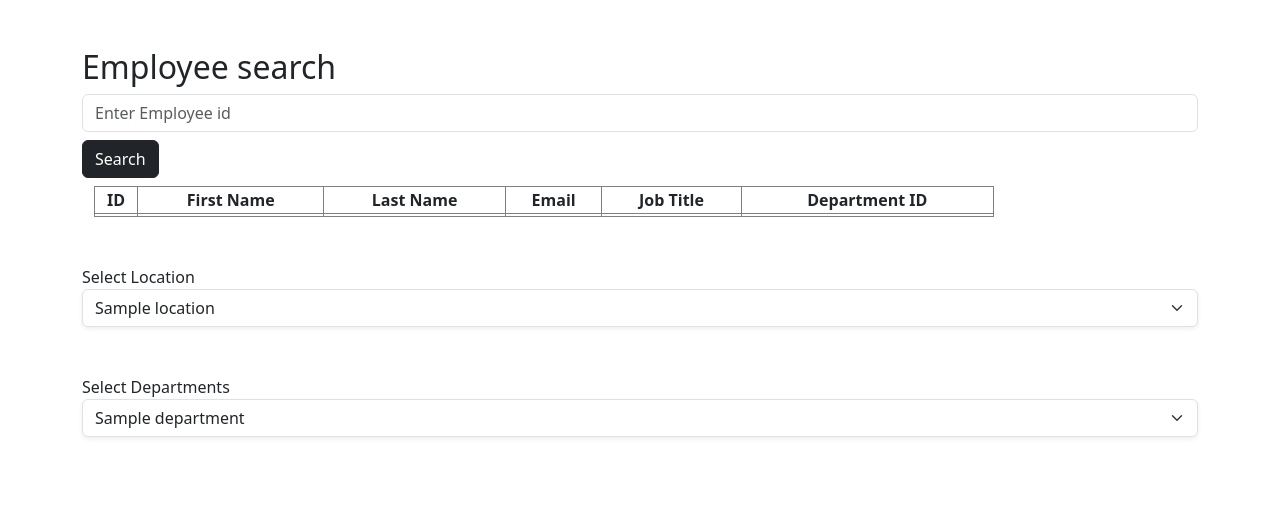
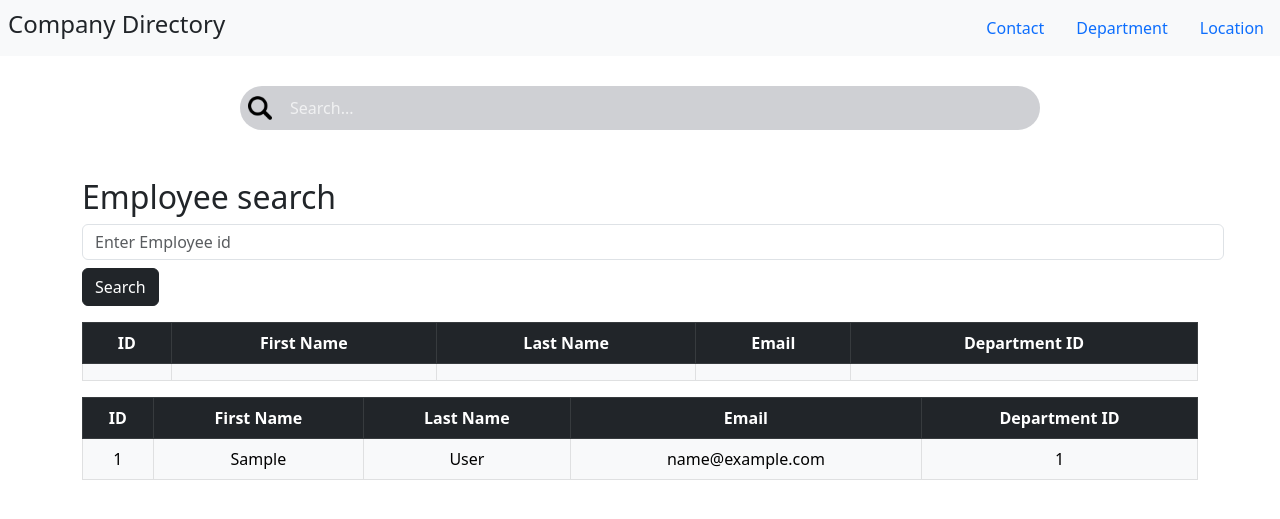
Before and after one commit to punSavitri/companydirectory, a PHP site: page /companydirectory/ in a window 1280 px wide. Shown: the top 519 px of the page. Run offline with PHP 8.4, Linux system fonts and the light colour scheme; tables that the repository leaves empty or names only in its code hold one stand-in row (values such as "Sample post"); lists and menus that the app fills with data are empty; some libraries are stand-ins or nearby versions.

Commit message:
table issues

```diff
--- a/css/custom.css
+++ b/css/custom.css
@@ -0,0 +1,34 @@
+form {
+  background-color: #cfd0d4;
+  width: 800px;
+  height: 44px;
+  border-radius: 40px;
+  display: flex;
+  flex-direction: row;
+  align-items: center;
+  margin-top: 30px;
+
+
+}
+input {
+  all: unset;
+  font: 16px system-ui;
+  color: rgb(255, 255, 255);
+  height: 100%;
+  width: 100%;
+  padding: 6px 10px;
+}
+::placeholder {
+  color: #fff;
+  opacity: 0.7;
+}
+
+
+
+/* media query */
+@media (min-width:320px) and (max-width:1280px) {
+  table {
+    width:auto;
+    text-align: center;
+  }
+}
--- a/index.html
+++ b/index.html
@@ -16,6 +16,36 @@
   </head>
 
   <body>
+    <!-- navigation  -->
+    <nav class="navbar bg-body-tertiary">
+      <h4 class="mx-2">Company Directory</h4>
+      <ul class="nav">
+        <li class="nav-item">
+          <a class="nav-link active" aria-current="page" href="index.html"
+            >Contact</a
+          >
+        </li>
+        <li class="nav-item">
+          <a class="nav-link" href="department.html">Department</a>
+        </li>
+        <li class="nav-item">
+          <a class="nav-link" href="location.html">Location</a>
+        </li>
+      </ul>
+    </nav>
+    <!-- search bar -->
+    <div class="container d-flex justify-content-center align-items-center">
+      <form id="form" role="search">
+        <img src="images/search.png" class="p-2" width="40px" height="40px" />
+        <input
+          type="search"
+          placeholder="Search..."
+          id="q"
+          aria-label="Search throught the site content"
+        />
+      </form>
+    </div>
+    <!-- employee search bar -->
     <div class="container my-5">
       <h2>Employee search</h2>
       <div class="col-xs-4">
@@ -26,25 +56,21 @@
           autocomplete="off"
           placeholder="Enter Employee id"
         />
-      </div>
 
         <button type="button" class="btn btn-dark mt-2" id="searchBtn">
           Search
         </button>
-      <div class="container mt-2">
-        <div class="row">
-          <div class="col-md-12">
-            <div class="panel-body">
-              <div class="table-responsive">
-                <table class="table-bordered text-center" width="900px">
-                  <thead>
+      </div>
+
+      <div class="table-responsive-sm mt-3">
+        <table class="table table-hover table-light table-bordered">
+          <thead class="table-dark">
             <tr>
-                      <th>ID</th>
-                      <th>First Name</th>
-                      <th>Last Name</th>
-                      <th>Email</th>
-                      <th>Job Title</th>
-                      <th>Department ID</th>
+              <th class="th-sm">ID</th>
+              <th class="th-sm">First Name</th>
+              <th class="th-sm">Last Name</th>
+              <th class="th-sm">Email</th>
+              <th class="th-sm">Department ID</th>
             </tr>
           </thead>
           <tbody>
@@ -52,27 +78,46 @@
               <td id="id"></td>
               <td id="firstName"></td>
               <td id="lastName"></td>
-                      <td id="jobtitle"></td>
               <td id="email"></td>
               <td id="departmentId"></td>
             </tr>
           </tbody>
         </table>
       </div>
-            </div>
-          </div>
-        </div>
+
+      <!-- showing result of personnel details in table -->
+      <div class="table-responsive-sm mt-3">
+        <table class="table table-hover table-light table-bordered">
+          <thead class="table-dark">
+            <tr>
+              <th class="th-sm">ID</th>
+              <th class="th-sm">First Name</th>
+              <th class="th-sm">Last Name</th>
+              <th class="th-sm">Email</th>
+              <th class="th-sm">Department ID</th>
+            </tr>
+          </thead>
+          <tbody>
+            <tr>
+              <td id="pId"></td>
+              <td id="pfirstName"></td>
+              <td id="plastName"></td>
+              <td id="pEmail"></td>
+              <td id="pdepartmentId"></td>
+            </tr>
+          </tbody>
+        </table>
       </div>
     </div>
 
-    <div class="container my-5">
+    <!-- <div class="container my-5">
       <span>Select Location</span>
       <select id="select_location" class="form-select shadow-sm"></select>
     </div>
     <div class="container my-5">
       <span>Select Departments</span>
       <select id="select_department" class="form-select shadow-sm"></select>
-    </div>
+    </div> -->
 
     <!-- bootstrap js file -->
     <script src="libs/bootstrap/js/bootstrap.bundle.min.js"></script>
--- a/js/script.js
+++ b/js/script.js
@@ -35,25 +35,57 @@
     },
   });
 
+  //showing on table all personnel record
+  $.ajax({
+    type: "GET",
+    url: "php/getAllPersonnel.php",
+    dataType: "json",
+    success: function (result) {
+      console.log(result);
+      for (var i = 0; i < result.data.length; i++) {
+        $("#pId").append(result.data[i].id);
+        $("#pfirstName").append(result.data[i].firstName);
+        $("#plastName").append(result.data[i].lastName);
+        $("#pEmail").append(result.data[i].email);
+        $("#pdepartmentId").append(result.data[i].departmentID);
+      }
+    },
+    error: function (jqXHR, textStatus, errorThrown) {
+      console.log(jqXHR.textStatus);
+    },
+  });
+
   //get  personnel details by ID
   $("#search").keyup(function () {
     var input = $(this).val();
     // alert(input);
     $("#searchBtn").click(function () {
       //checking if the input field is empty
+
       if (input != "") {
         $.ajax({
           url: "php/getPersonnelByID.php",
           method: "GET",
-          success: function (data) {
-            console.log(data);
+          data: {
+            id: input,
           },
+          success: function (output) {
+            console.log(output);
+
+            $("#id").append(output.data.personnel[0]["id"]);
+            $("#firstName").append(output.data.personnel[0]["firstName"]);
+            $("#lastName").append(output.data.personnel[0]["lastName"]);
+            $("#email").append(output.data.personnel[0]["email"]);
+            $("#departmentId").append(output.data.personnel[0]["departmentID"]);
+            $("#search").val("");
+          },
+
           error: function (jqXHR, textStatus, errorThrown) {
             console.log(jqXHR.textStatus);
           },
         });
       } else {
-        // console.log("No data found")
+        //  console.log("No data found");
       }
     });
   });
--- a/php/getAllPersonnel.php
+++ b/php/getAllPersonnel.php
@@ -33,7 +33,7 @@
 
 // SQL does not accept parameters and so is not prepared
 
-$query = 'SELECT id, firstName lastName, email, jobTitle, departmentID FROM personnel ORDER BY lastName';
+$query = 'SELECT id, firstName, lastName, email, jobTitle, departmentID FROM personnel ORDER BY firstName';
 
 $result = $conn->query($query);
 
```
Also changed, not shown: department.html (added, +56 -0 lines), location.html (added, +56 -0 lines), images/search.png (added). Lines whose indentation alone changed are shown as unchanged.
